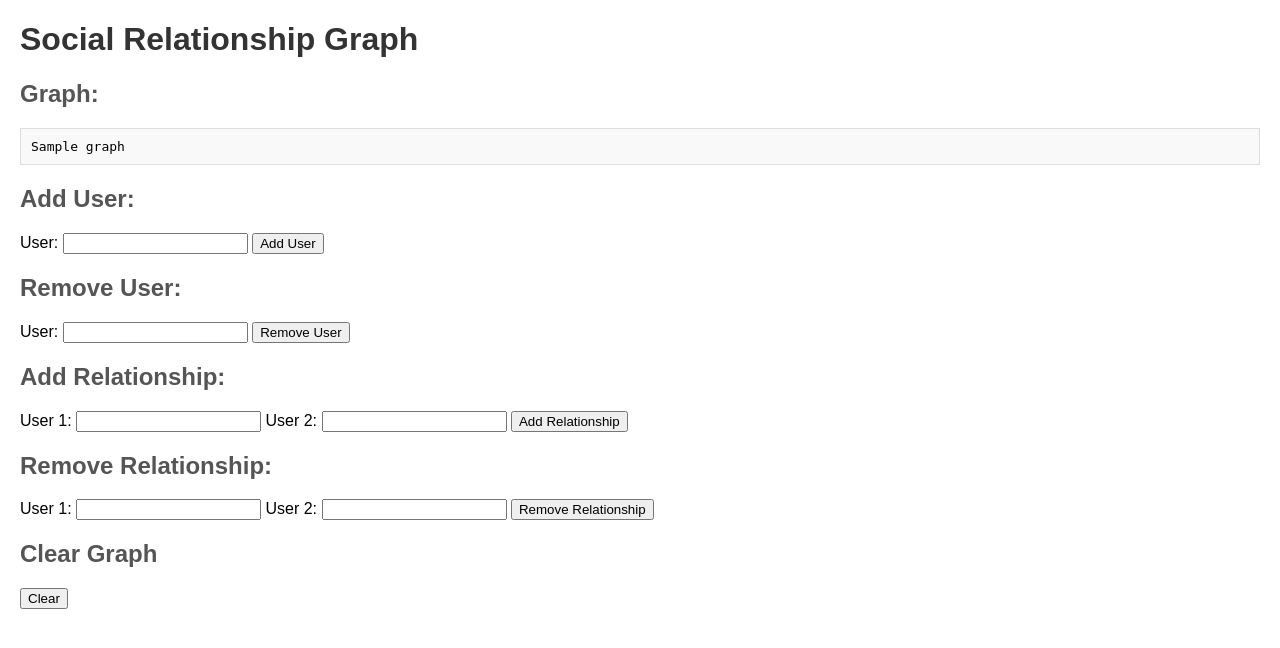
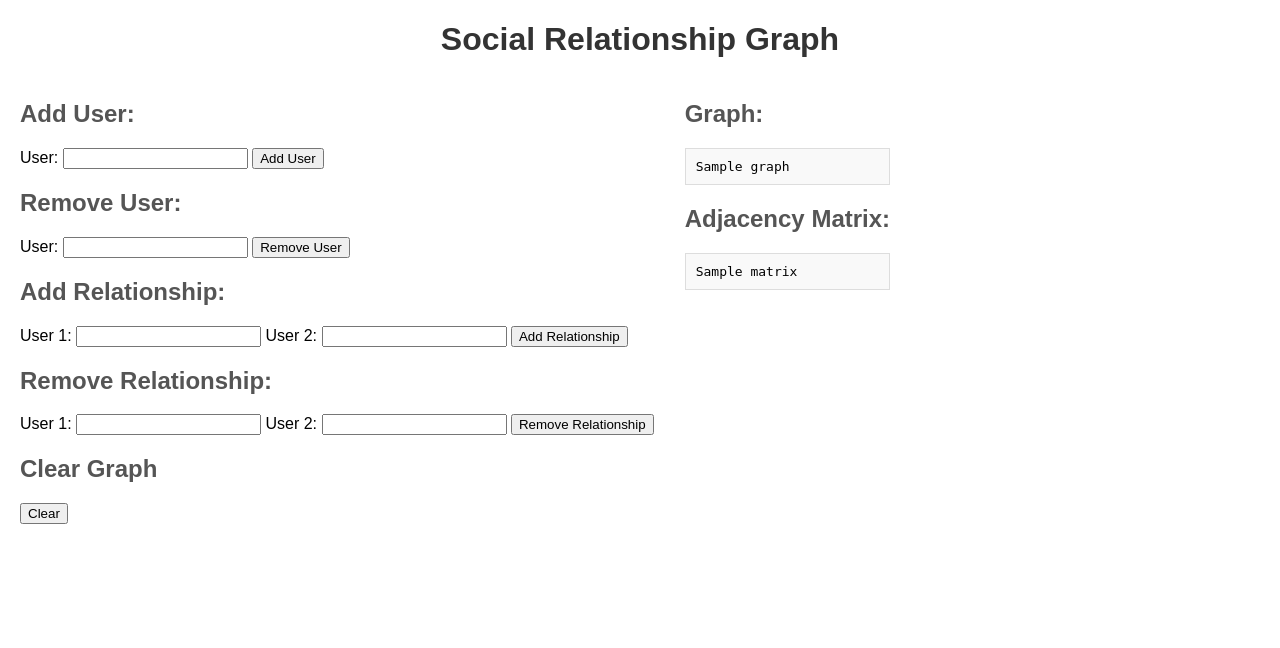
Before and after one commit to kristinamarkina/social_relationship, a Flask app: template templates/index.html in a window 1280 px wide. Shown: the top 648 px of the page. Run offline with Flask 3, Linux system fonts and the light colour scheme; the template is opened without the code that fills it: most values are stand-ins (such as "Sample title", 1, 10 or a date in 2020).

Commit message:
Add files via upload

```diff
--- a/templates/index.html
+++ b/templates/index.html
@@ -12,6 +12,14 @@
 
         h1 {
             color: #333;
+            text-align: center;
+        }
+
+        .grid{
+            display: grid;
+            grid-template-columns: 1fr 1fr;
+            column-gap: 2.5%;
+            width: 100%;
         }
 
         h2 {
@@ -20,6 +28,12 @@
 
         div {
             margin-bottom: 20px;
+            width: max-content;
+        }
+
+        #graph{
+            width: auto;
+            justify-self: stretch;
         }
 
         pre {
@@ -36,11 +50,9 @@
 <body>
     <h1>Social Relationship Graph</h1>
 
-    <div>
-        <h2>Graph:</h2>
-        <pre>{{ graph }}</pre>
-    </div>
-
+    <div class="grid">
+        <!-- column 1/form -->
+        <div >
             <div>
                 <h2>Add User:</h2>
                 <form action="/add_user" method="post">
@@ -87,6 +99,19 @@
                     <button type="submit">Clear</button>
                 </form>
             </div>
+        </div>
 
+        <!-- column 2 grid display -->
+        <div>
+            <div id="graph">
+                <h2>Graph:</h2>
+                <pre>{{ graph }}</pre>
+            </div>
+            <div>
+                <h2>Adjacency Matrix: </h2>
+                <pre>{{ matrix }}</pre>
+            </div>
+        </div>
+    </div>
 </body>
 </html>
```
Lines whose indentation alone changed are shown as unchanged.
